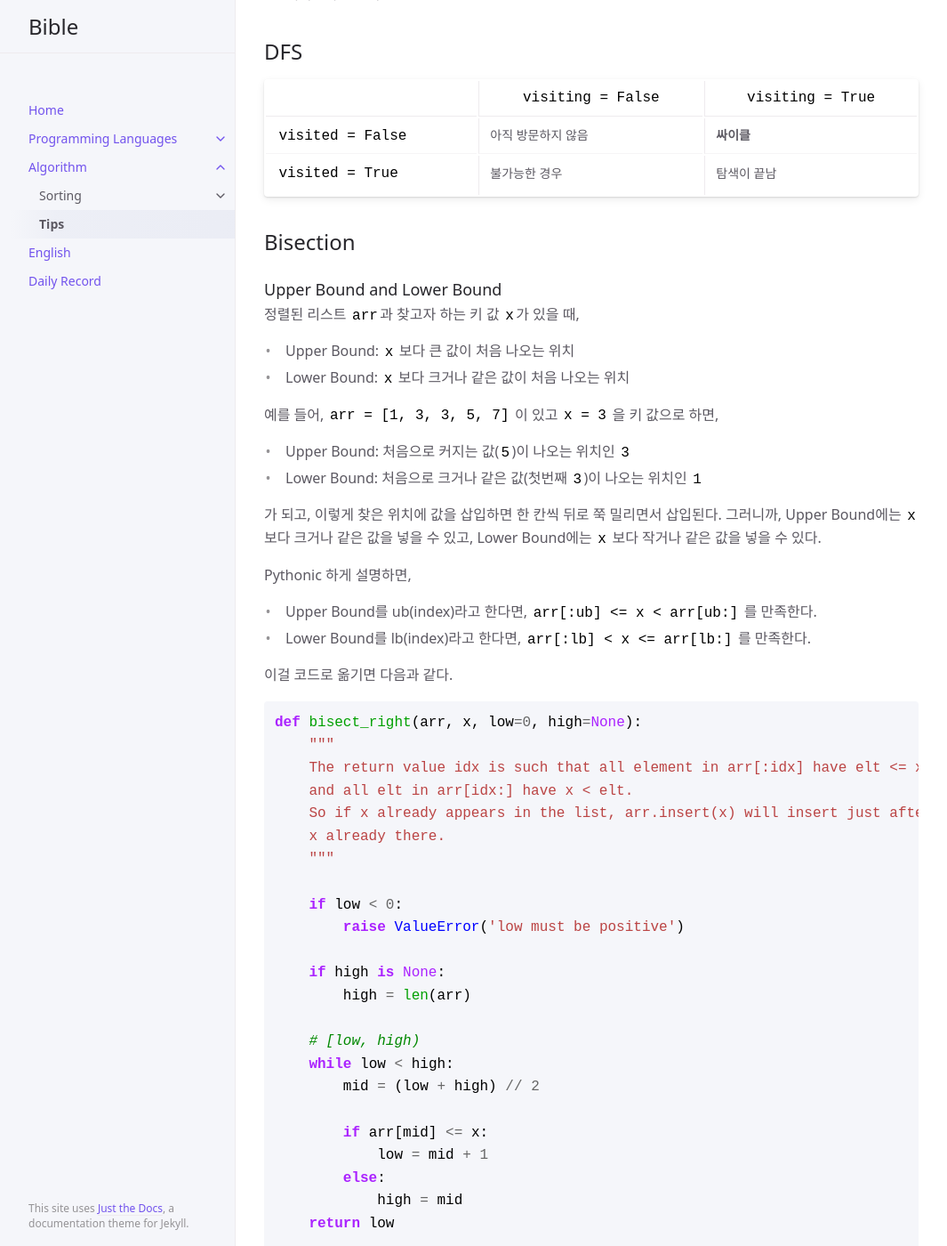
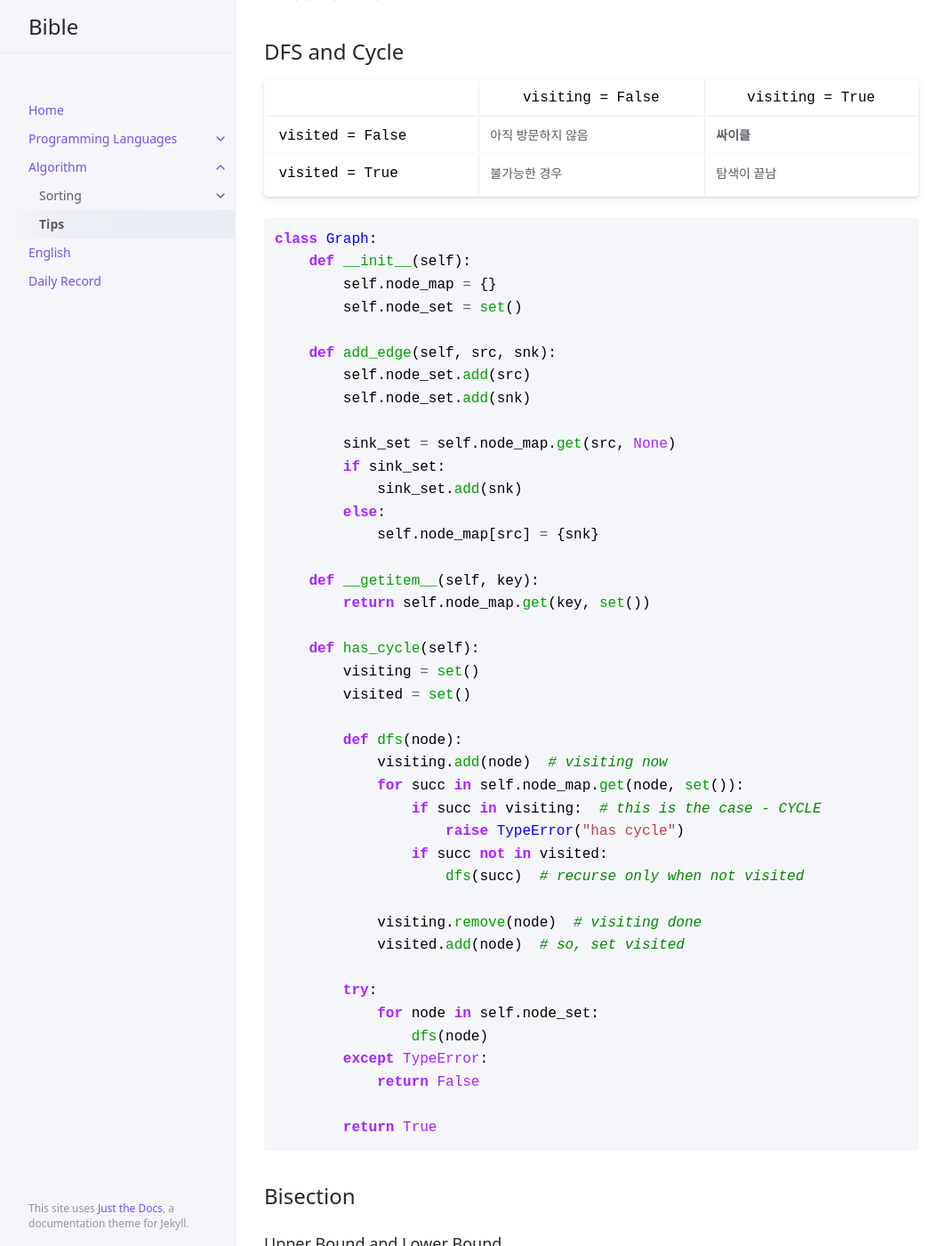
Before and after one commit to sangwoo-joh/bible-archive, a Jekyll site: the page built from algorithm/tips.md, in a window 1280 px wide and 1400 px high, scrolled down 2293 px. Shown: the whole window at 89% size, without its empty margins (107-1172 px from the left). Built offline with Jekyll 4.4.1, drawn with Linux system fonts in a browser that asks for light colours.

Commit message:
Update dfs & cycle

````diff
--- a/algorithm/tips.md
+++ b/algorithm/tips.md
@@ -98,12 +98,56 @@ def longest_palindrome(string):
    start` 보다 길이가 크면 최대값을 업데이트하면 된다.
 
 
-## DFS
+## DFS and Cycle
 
 | | `visiting = False` | `visiting = True` |
 | --- | --- | --- |
 | `visited = False` | 아직 방문하지 않음 | **싸이클** |
 | `visited = True` | 불가능한 경우 | 탐색이 끝남 |
+
+``` python
+class Graph:
+    def __init__(self):
+        self.node_map = {}
+        self.node_set = set()
+
+    def add_edge(self, src, snk):
+        self.node_set.add(src)
+        self.node_set.add(snk)
+
+        sink_set = self.node_map.get(src, None)
+        if sink_set:
+            sink_set.add(snk)
+        else:
+            self.node_map[src] = {snk}
+
+    def __getitem__(self, key):
+        return self.node_map.get(key, set())
+
+    def has_cycle(self):
+        visiting = set()
+        visited = set()
+
+        def dfs(node):
+            visiting.add(node)  # visiting now
+            for succ in self.node_map.get(node, set()):
+                if succ in visiting:  # this is the case - CYCLE
+                    raise TypeError("has cycle")
+                if succ not in visited:
+                    dfs(succ)  # recurse only when not visited
+
+            visiting.remove(node)  # visiting done
+            visited.add(node)  # so, set visited
+
+        try:
+            for node in self.node_set:
+                dfs(node)
+        except TypeError:
+            return False
+
+        return True
+```
+
 
 
 ## Bisection
````
